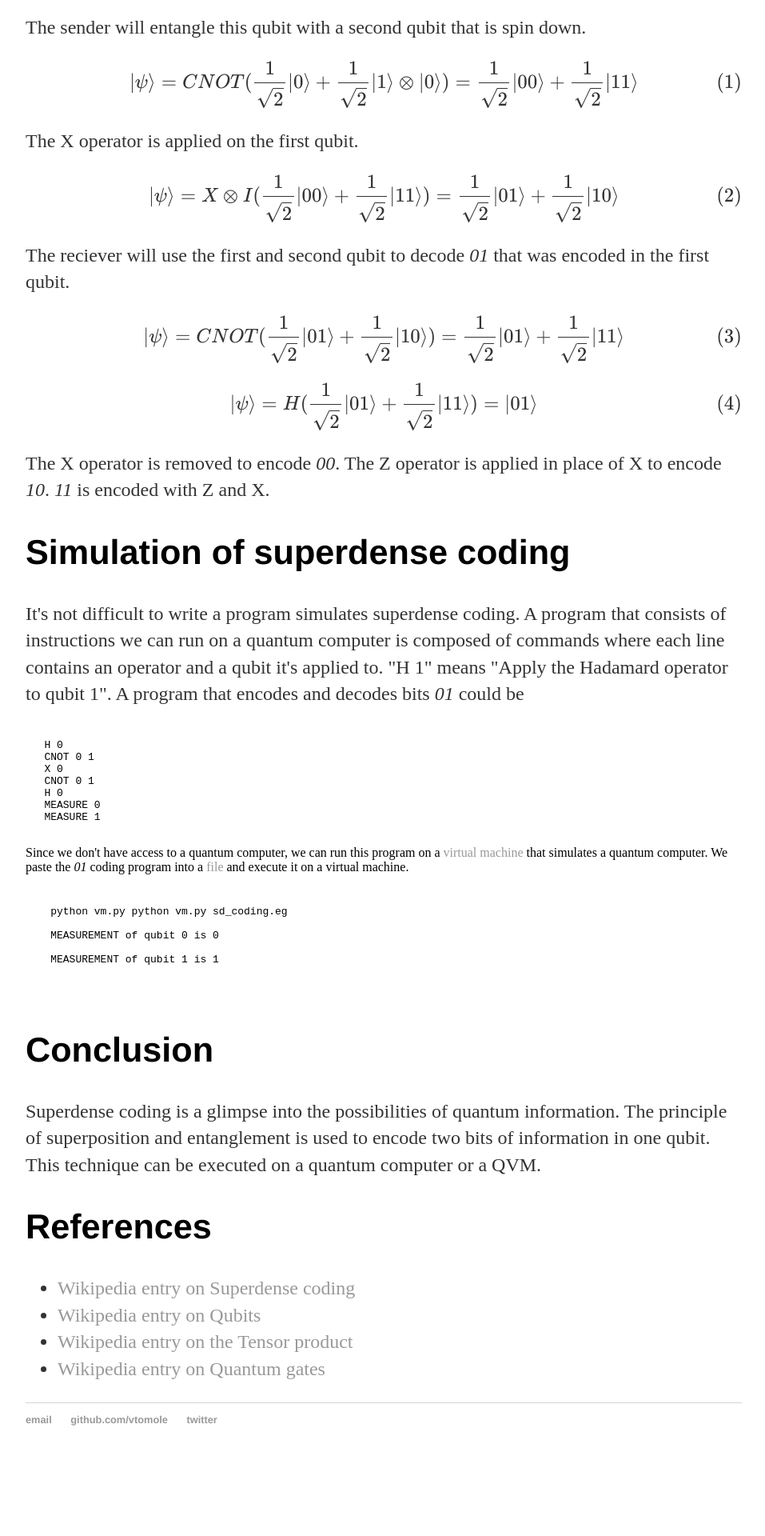
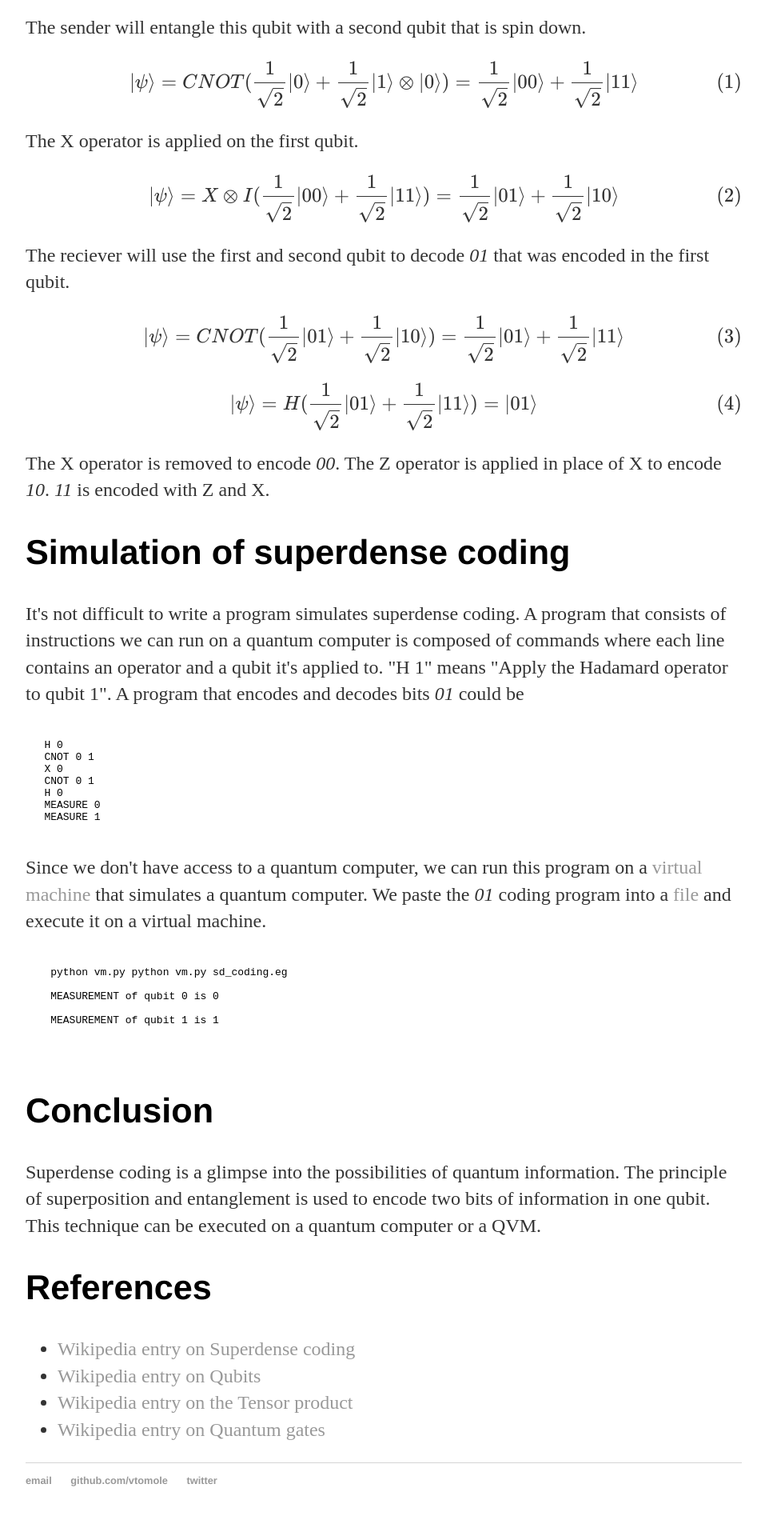
Before and after one commit to vtomole/vtomole.github.io, a Jekyll site: the page built from _posts/2018-03-03-SD.html, in a window 1280 px wide. Shown: the part 4001-5921 px from the top of the page at 80% size, without its empty margins (160-1117 px from the left). Built offline with Jekyll 4.4.1, drawn with Linux system fonts in a browser that asks for light colours; formulas are drawn with MathJax 3; before the commit the page ends 5845 px from its top, so only the background shows below that.

Commit message:
one more tag

```diff
--- a/_posts/2018-03-03-SD.html
+++ b/_posts/2018-03-03-SD.html
@@ -234,7 +234,7 @@ The X operator is removed to encode <i>00</i>. The Z operator is applied in plac
    <section>
      <h2>Simulation of superdense coding</h2>
 
-    <p>It's not difficult to write a program simulates superdense coding. A program that consists of instructions we can run on a quantum computer is composed of commands where each line contains an operator and a qubit it's applied to. "H 1" means "Apply the Hadamard operator to qubit 1". A program that encodes and decodes bits <i>01</i> could be
+    <p>It's not difficult to write a program simulates superdense coding. A program that consists of instructions we can run on a quantum computer is composed of commands where each line contains an operator and a qubit it's applied to. "H 1" means "Apply the Hadamard operator to qubit 1". A program that encodes and decodes bits <i>01</i> could be</p>
 
      <pre>
   <code>
@@ -249,7 +249,7 @@ The X operator is removed to encode <i>00</i>. The Z operator is applied in plac
 </pre>
 
 
-   Since we don't have access to a quantum computer, we can run this program on a <a href ="https://github.com/vtomole/qchackers/blob/master/software/eagle/vm.py"> virtual machine</a> that simulates a quantum computer.
+   <p>Since we don't have access to a quantum computer, we can run this program on a <a href ="https://github.com/vtomole/qchackers/blob/master/software/eagle/vm.py"> virtual machine</a> that simulates a quantum computer.
 
    We paste the  <i>01</i> coding program into a <a href = " https://github.com/vtomole/qchackers/blob/master/software/eagle/sd_coding.eg"> file</a> and execute it on a virtual machine.</p>
      <pre>
```
